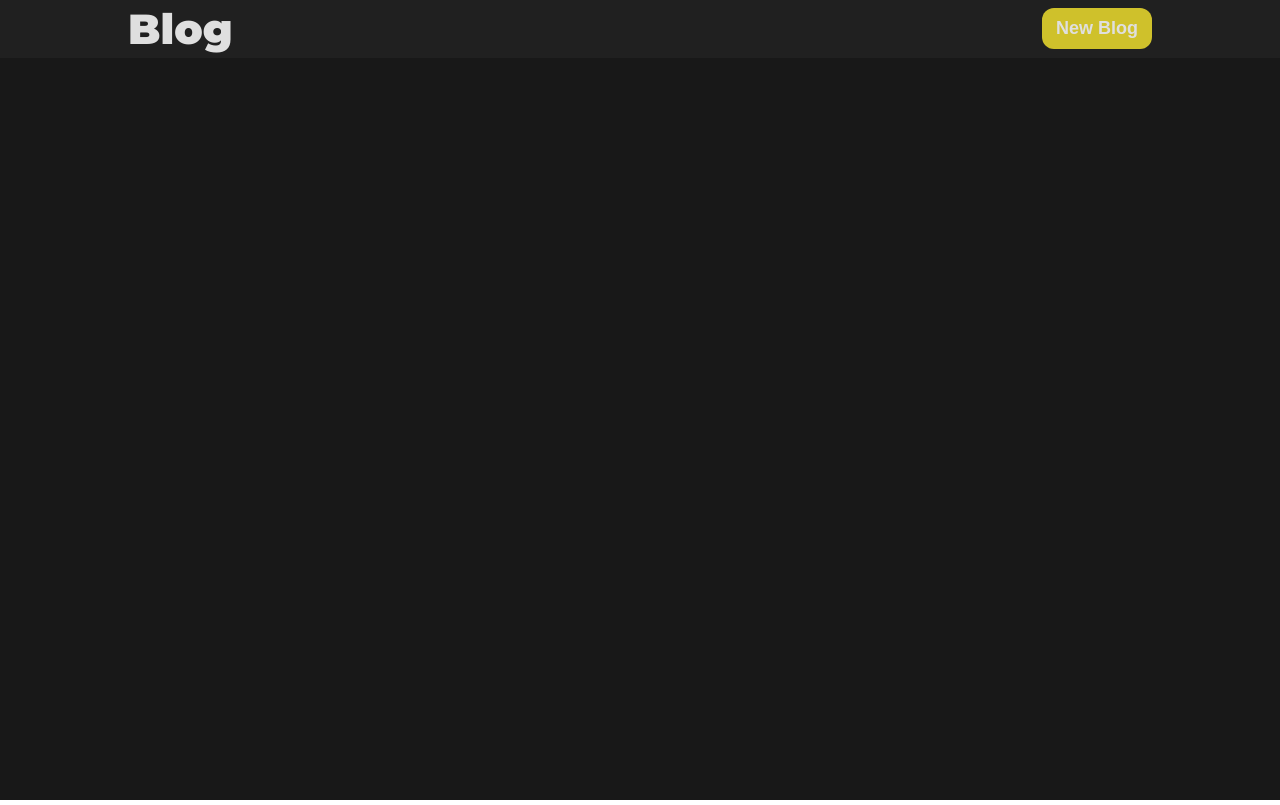
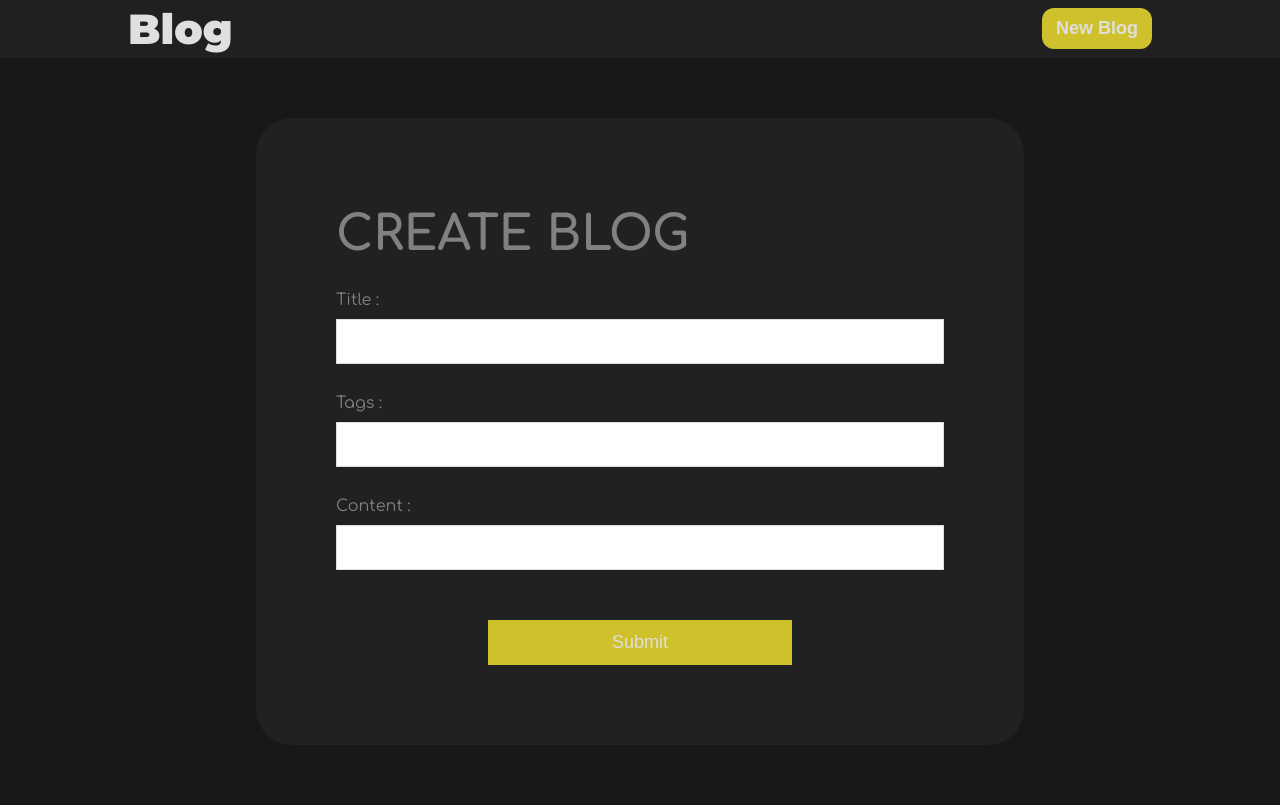
Before and after one commit to akishtp/Thoughts., a React (Create React App) app in the folder frontend/: page /create in a window 1280 px wide. Before the commit this address had no page. Built offline with nearby package versions, Linux system fonts and the light colour scheme.

Commit message:
create👩‍🔬 blog🔠 design🎨 ✔

```diff
--- a/frontend/src/App.js
+++ b/frontend/src/App.js
@@ -1,7 +1,8 @@
 import { BrowserRouter, Route, Routes } from "react-router-dom";
-import Home from "./pages/Home";
+import Home from "./pages/Home/Home";
 import "./App.css";
 import Navbar from "./components/Navbar/Navbar";
+import Create from "./pages/Create/Create";
 
 function App() {
   return (
@@ -10,6 +11,7 @@ function App() {
       <div className="App">
         <Routes>
           <Route path="/" element={<Home />} />
+          <Route path="create" element={<Create />} />
         </Routes>
       </div>
     </BrowserRouter>
--- /dev/null
+++ b/frontend/src/pages/Create/Create.css
@@ -0,0 +1,48 @@
+.create {
+  width: 100vw;
+  display: flex;
+  align-items: center;
+  justify-content: center;
+}
+.create-form {
+  width: clamp(60%, 700px, 100%);
+  padding: 60px 80px;
+  margin: 60px 0;
+  background-color: #212121;
+  border-radius: 36px;
+}
+.create-heading {
+  font-size: 48px;
+  font-weight: 800px;
+  padding: 30px 0;
+}
+.create-input {
+  display: block;
+  width: 100%;
+  font-size: 20px;
+  padding: 10px 10px;
+  margin: 10px 0 30px 0;
+  border: 1px solid #ddd;
+}
+.button-wrapper {
+  width: 100%;
+  display: flex;
+  align-items: center;
+  justify-content: center;
+  padding: 20px 0px;
+}
+.button-wrapper button {
+  background-color: #f2e22ed5;
+  width: 50%;
+  padding: 12px;
+  border: 0 none transparent;
+  font-size: large;
+  color: #dfdfdf;
+  font-weight: 400;
+}
+@media (max-width: 700px) {
+  .create-form {
+    padding: 60px 20px;
+    border-radius: 0;
+  }
+}
--- /dev/null
+++ b/frontend/src/pages/Create/Create.js
@@ -0,0 +1,28 @@
+import "./Create.css";
+
+const Create = () => {
+  return (
+    <div className="create">
+      <form className="create-form">
+        <h2 className="create-heading">CREATE BLOG</h2>
+        <label className="create-label">
+          Title :
+          <input type="text" className="create-input" />
+        </label>
+        <label className="create-label">
+          Tags :
+          <input type="text" className="create-input" />
+        </label>
+        <label className="create-label">
+          Content :
+          <input type="text" className="create-input" />
+        </label>
+        <div className="button-wrapper">
+          <button>Submit</button>
+        </div>
+      </form>
+    </div>
+  );
+};
+
+export default Create;
--- a/frontend/src/pages/Home.js
+++ b/frontend/src/pages/Home/Home.js
@@ -1,5 +1,5 @@
 import { useEffect, useState } from "react";
-import BlogDetails from "../components/BlogDetails/BlogDetails";
+import BlogDetails from "../../components/BlogDetails/BlogDetails";
 import "./Home.css";
 
 const Home = () => {
```
Also changed, not shown: frontend/src/pages/Home/Home.css (renamed from frontend/src/pages/Home.css).
